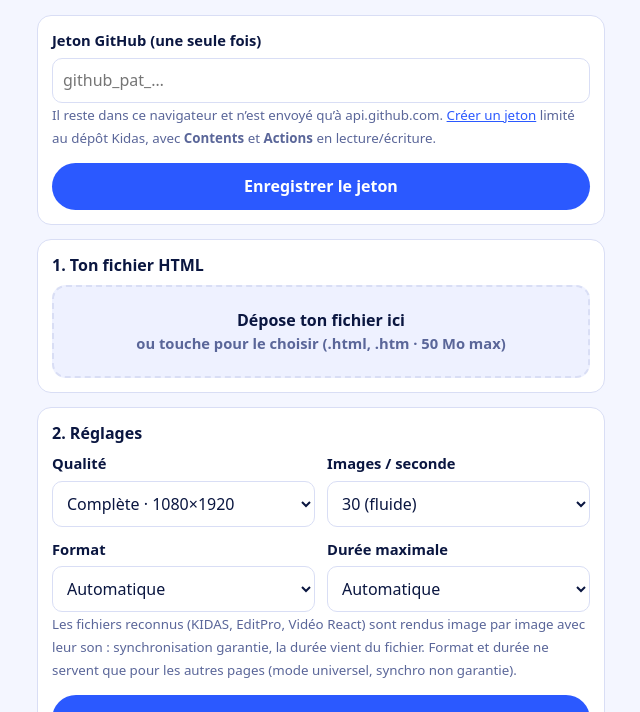
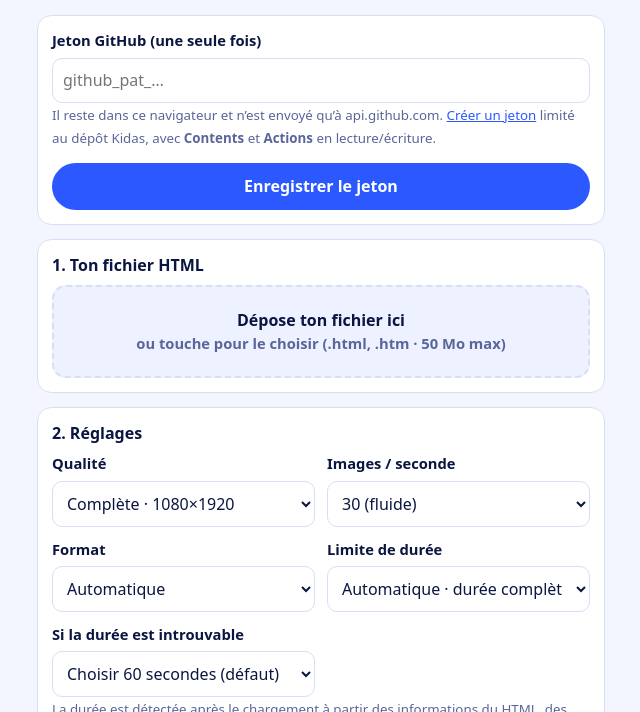
Before and after one commit to kidasniger/Kidas, a plain HTML site: page docs/index.html in a window 1280 px wide. Shown: the part 88-800 px from the top of the page, without its empty margins (319-959 px from the left). Drawn offline with Linux system fonts and the light colour scheme.

Commit message:
Ajouter le choix de durée de secours dans l’interface web

```diff
--- a/docs/index.html
+++ b/docs/index.html
@@ -126,18 +126,28 @@ progress{width:100%;height:8px;accent-color:var(--ac)}
         </select>
       </div>
       <div>
-        <label for="duration">Durée maximale</label>
+        <label for="duration">Limite de durée</label>
         <select id="duration">
-          <option value="0">Automatique</option>
-          <option value="10">10 secondes</option>
-          <option value="30">30 secondes</option>
-          <option value="60">60 secondes</option>
-          <option value="120">2 minutes</option>
-          <option value="300">5 minutes</option>
+          <option value="0">Automatique · durée complète</option>
+          <option value="10">Maximum 10 secondes</option>
+          <option value="30">Maximum 30 secondes</option>
+          <option value="60">Maximum 60 secondes</option>
+          <option value="120">Maximum 2 minutes</option>
+          <option value="300">Maximum 5 minutes</option>
+        </select>
+      </div>
+      <div>
+        <label for="fallbackDuration">Si la durée est introuvable</label>
+        <select id="fallbackDuration">
+          <option value="10">Choisir 10 secondes</option>
+          <option value="30">Choisir 30 secondes</option>
+          <option value="60" selected>Choisir 60 secondes (défaut)</option>
+          <option value="120">Choisir 2 minutes</option>
+          <option value="300">Choisir 5 minutes</option>
         </select>
       </div>
     </div>
-    <small>Les fichiers reconnus (KIDAS, EditPro, Vidéo React) sont rendus image par image avec leur son : synchronisation garantie, la durée vient du fichier. Format et durée ne servent que pour les autres pages (mode universel, synchro non garantie).</small>
+    <small>La durée est détectée après le chargement à partir des informations du HTML, des médias et des animations finies. Si aucune durée fiable n’est trouvée, la durée de secours sélectionnée sera utilisée. Les pages génériques restent capturées en temps réel ; leur rendu n’est pas déterministe comme les profils spécialisés.</small>
     <button id="go" type="button">3. Générer la vidéo</button>
     <button id="cancel" class="danger" type="button" hidden>Annuler le rendu</button>
   </section>
@@ -408,7 +418,7 @@ async function go() {
     step = 1; setSteps(1); status('Lancement du rendu…');
     await sleep(2500);
     await gh('/actions/workflows/render.yml/dispatches', { method: 'POST',
-      body: JSON.stringify({ ref: BRANCH, inputs: { fichier: `uploads/${id}.html`, fps: $('#fps').value, scale: m.scale, test: m.test, duration: $('#duration').value, format: $('#format').value, tag: id } }) });
+      body: JSON.stringify({ ref: BRANCH, inputs: { fichier: `uploads/${id}.html`, fps: $('#fps').value, scale: m.scale, test: m.test, duration: $('#duration').value, fallback_duration: $('#fallbackDuration').value, format: $('#format').value, tag: id } }) });
     store.set('kidas_job', JSON.stringify({ id, t0 }));
     step = 2;
     await finish(await waitRelease(id, t0));
```
